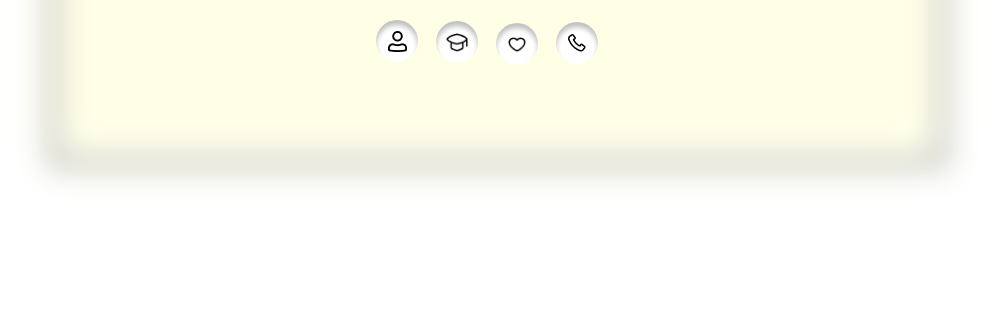
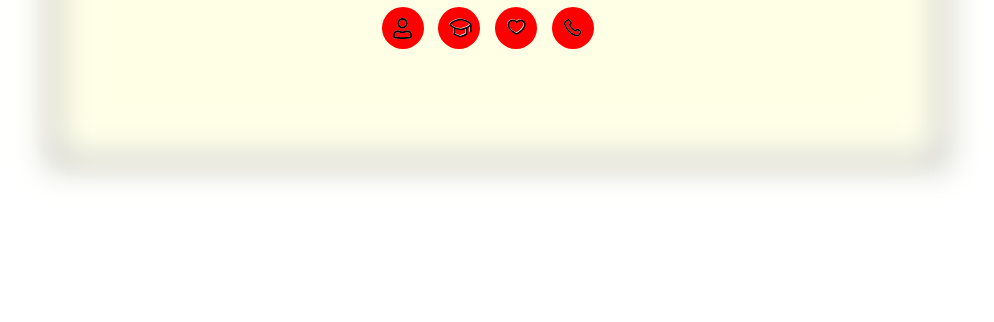
Before and after one commit to Juanchi1223/PaginaPresentacion, a plain HTML site: page index.html in a window 1280 px wide. Shown: the part 478-800 px from the top of the page, without its empty margins (138-1132 px from the left). Drawn offline with Linux system fonts and the light colour scheme.

Commit message:
BottonFromScratch

```diff
--- a/index.html
+++ b/index.html
@@ -17,15 +17,19 @@
                 <h3 class="carrera">Ingenieria en Infomatica</h3>
             </div>
             <button class="botonYo" onclick="location.href='yo.html';">
+                <img src="scr\Icons\Hovers\Yo.png" alt="Yo hover" class="iconoHoverYo">
                 <img src="scr\Icons\iconoYo.png" alt="Icono de Yo" class="iconoYo">
             </button>
             <button class="academico">
+                <img src="scr\Icons\Hovers\Aca.png" alt="Aca hover">
                 <img src="scr\Icons\iconoEdu.png" alt="Icono de Academico" class="iconoAca">
             </button>
             <button class="hobbies">
+                <img src="scr\Icons\Hovers\Icon.png" alt="Hobbies hover">
                 <img src="scr\Icons\iconoHbbs.png" alt="Icono de Hobbies" class="iconoHbbs">
             </button>
             <button class="contacto">
+                <img src="scr\Icons\Hovers\Cnt.png" alt="Contacto hover">
                 <img src="scr\Icons\iconoCnt.png" alt="Icono de Contacto" class="iconoCnt">
             </button>
         </div>
--- a/style.css
+++ b/style.css
@@ -119,110 +119,81 @@ body{
     margin: 0px 0;
 }
 /*---------------- BOTTONES ------------------*/
+button{
+    display: block;
+    position: absolute;
 
-button{
-    position: relative;
-    top: 50%;
-    left: 50%;
+    width: 42;
+    height: 42;
 
-    margin-right: 14px;
-
-    width: 42px;
-    height: 42px;
+    align-items: center;
 
     border-radius: 50%;
-    border: none;
-    background-color: white;
-    box-shadow: 0px 5px 5px 0px rgba(0, 0,  0, 0.25) inset;
-    transition: 500ms;
+    border: 0;
+    background-color: red;
+}
+button img{
+    top: 25%;
+    left: 25%;
 }
 
-.botonYo{
-    position: relative;
-    margin-left: -114px;
-    margin-top: 24px;
-
+.botonYo{       /*     BOTTON YO     */
+    top: 385px;
+    left: 330px;
+}
+.botonYo img{
+    position: absolute;
+}
+.iconoYo{
+    transition: 0.3s;
+}
+button:hover .iconoYo{
+    opacity: 0;
 }
 
-.botonYo:hover{
-    background-color: #CFE8FF;
-    box-shadow: 0px 5px 5px 0px rgba(0, 0, 0, 0.25);
+.academico{     /*    BOTTON ACADEMICO      */
+    top: 385px;
+    left: 386px;
 }
-.academico:hover{
-    background-color: #B0B391;
-    box-shadow: 0px 5px 5px 0px rgba(0, 0, 0, 0.25);
+.academico img{
+    position: absolute;
 }
-.hobbies:hover{
-    background-color: #FFD1CF;
-    box-shadow: 0px 5px 5px 0px rgba(0, 0, 0, 0.25);
+.iconoAca{
+    transition: 0.3s;
 }
-.contacto:hover{
-    background-color: #B39B9A;
-    box-shadow: 0px 5px 5px 0px rgba(0, 0, 0, 0.25);
+button:hover .iconoAca{
+    opacity: 0;
 }
 
-.iconoYo{       /* La altura de los iconos individuales */
-    width: 19px;
-    height: 21px;
+.hobbies{       /*    BOTTON HOBBIES      */
+    top: 385px;
+    left: 443px;
 }
-.iconoYoHover{
-    display: none;
-}
-.iconoAca{
-    width: 22.01px;
-    height: 18.79px;
+.hobbies img{
+    position: absolute;
+    top: 12px;
+    left: 12px;
 }
 .iconoHbbs{
-    width: 17.92px;
-    height: 14.85px;
+    transition: 0.3s;
+}
+button:hover .iconoHbbs{
+    opacity: 0;
+}
+
+
+.contacto{      /*    BOTTON CONTACTO      */
+    top: 385px;
+    left: 500px;
+}
+.contacto img{
+    position: absolute;
+    top: 12px;
+    left: 12px;
 }
 .iconoCnt{
-    width: 17.5px;
-    height: 17.5px;
+    transition: 0.3s;
 }
-
-.tituloSubpag{
-    position: relative;
-    width: 325px;
-    height: 74px;
-    left: 99px;
-    top: 64px;
-
-    font-style: normal;
-    font-weight: 600;
-    font-size: 48px;
-    line-height: 74px;
-    text-align: center;
-
-    color: #000000;
+button:hover .iconoCnt{
+    opacity: 0;
 }
-
-.backButton{
-    position: relative;
-    width: 53px;
-    height: 53px;
-    left: 52px;
-    top: 64px;
-}
-.backButton img{
-    width: 28px;
-    height: 20px;
-}
-
-.textoYo{
-    display: block;
-
-    position: relative;
-    width: 637px;
-    height: 231px;
-    top: 33px;
-    left: 150px;
-
-    font-style: normal;
-    font-weight: 400;
-    font-size: 20px;
-    line-height: 29px;
-    text-align: justify;
-
-    color: #000000;
-}
```
